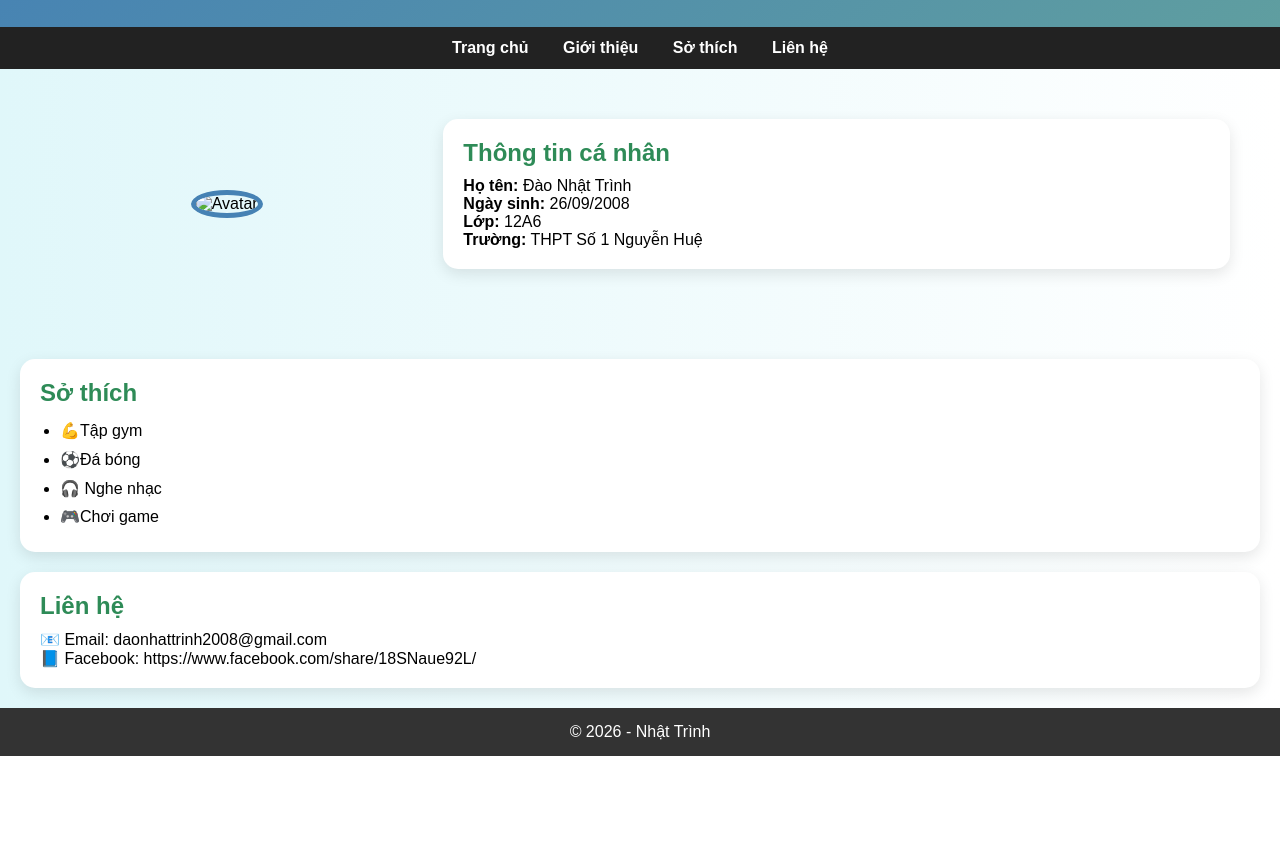
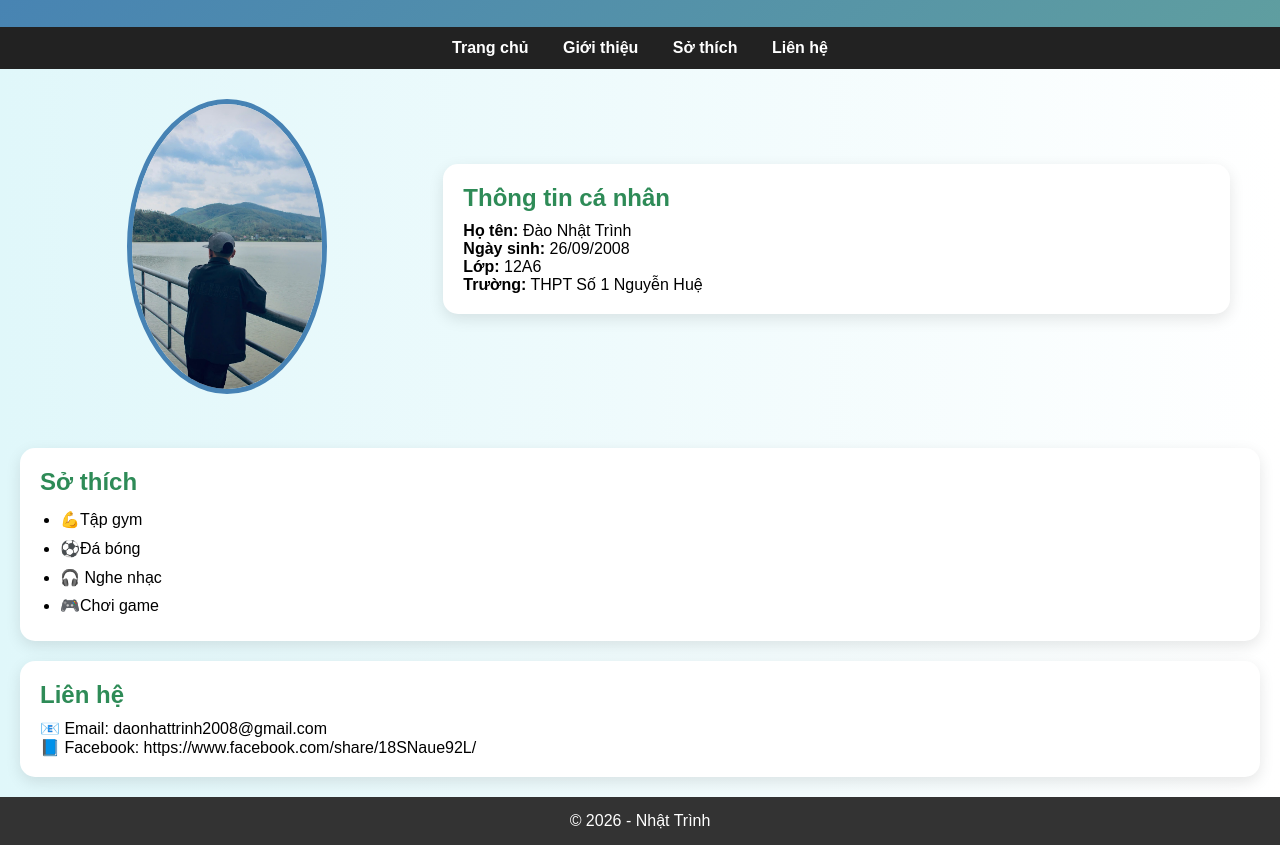
Before and after one commit to nhattrinh123/d-n-1, a plain HTML site: page index.html in a window 1280 px wide. Shown: the part 99-944 px from the top of the page. Before the commit the page ends 855 px from the top, so only its background shows below. Drawn offline with Linux system fonts and the light colour scheme.

Commit message:
Add files via upload

```diff
--- a/index.html
+++ b/index.html
@@ -131,7 +131,7 @@
 
 <div class="container">
     <div class="left">
-        <img src="avatar.jpg" alt="Avatar">
+        <img src="daonhattrinh.jpeg" alt="Avatar">
     </div>
 
     <div class="right">
```
